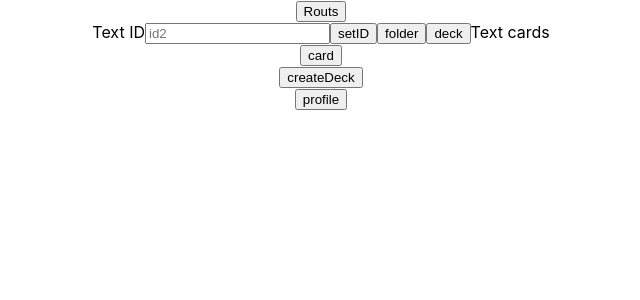
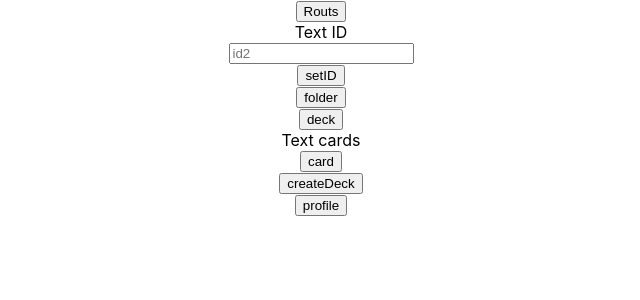
Before and after one commit to IgnatZakalinsky/cards, a React (Create React App) app: page /checkDeck in a window 1280 px wide. Shown: the top 300 px of the page, without its empty margins (319-959 px from the left). Built offline with nearby package versions, Linux system fonts and the light colour scheme.

Commit message:
refactor code, copy 'back' folder in checkDeckZaicev

```diff
--- a/src/checkDeckZaicev/UI/checkDeck.jsx
+++ b/src/checkDeckZaicev/UI/checkDeck.jsx
@@ -1,26 +1,33 @@
 import React from 'react';
 import {NavLink} from "react-router-dom";
 
-function CheckDeck() {
+const CheckDeck = () => {
     return (
         <div>
-            <span>Text ID</span>
-            <input type="text" placeholder={"id2"}/>
-            <button>setID</button>
-            <button>folder</button>
-            <button>deck</button>
-            <span>Text cards</span>
+
             <div>
-                <button>card</button>
-                {/*<NavLink to='/card'><button>card</button></NavLink>*/}
+                <div><span>Text ID</span></div>
+                <div><input type="text" placeholder={"id2"}/></div>
+                <div>
+                    <button>setID</button>
+                </div>
+            </div>
+
+            <div>
+                <button>folder</button>
             </div>
             <div>
-                <button>createDeck</button>
-                {/*<NavLink to='/createDeck'><button>createDeck</button></NavLink>*/}
+                <button>deck</button>
+            </div>
+            <div><span>Text cards</span></div>
+            <div>
+                <NavLink to='/card'><button>card</button></NavLink>
             </div>
             <div>
-                <button>profile</button>
-                {/*<NavLink to='/profile'><button>profile</button></NavLink>*/}
+                <NavLink to='/createDeck'><button>createDeck</button></NavLink>
+            </div>
+            <div>
+                <NavLink to='/profile'><button>profile</button></NavLink>
             </div>
         </div>
     );
```
Also changed, not shown: src/checkDeckZaicev/BLL/checkDeckReducer.js (+7 -0 lines), src/checkDeckZaicev/back/db.json (added, +57 -0 lines), src/checkDeckZaicev/back/readme.txt (added), 1 other file (tests, documents, lock files or other folders).
